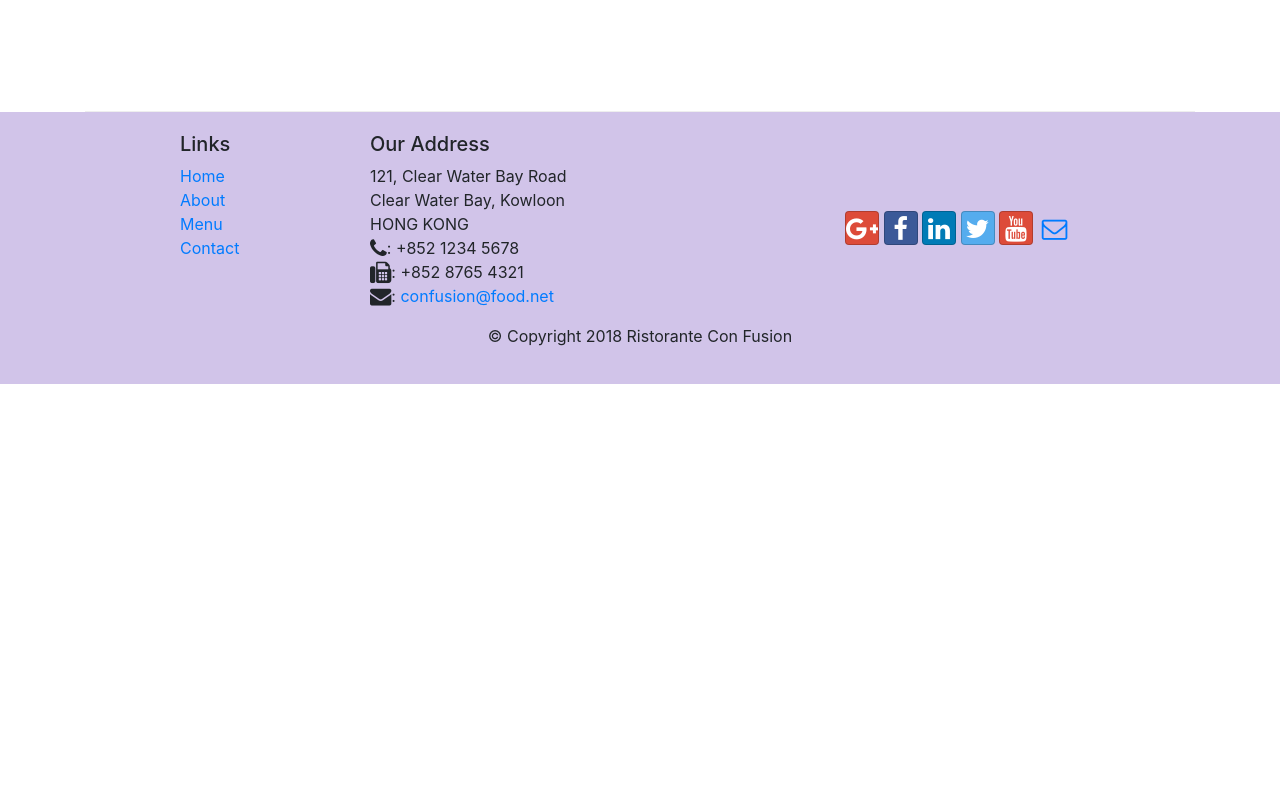
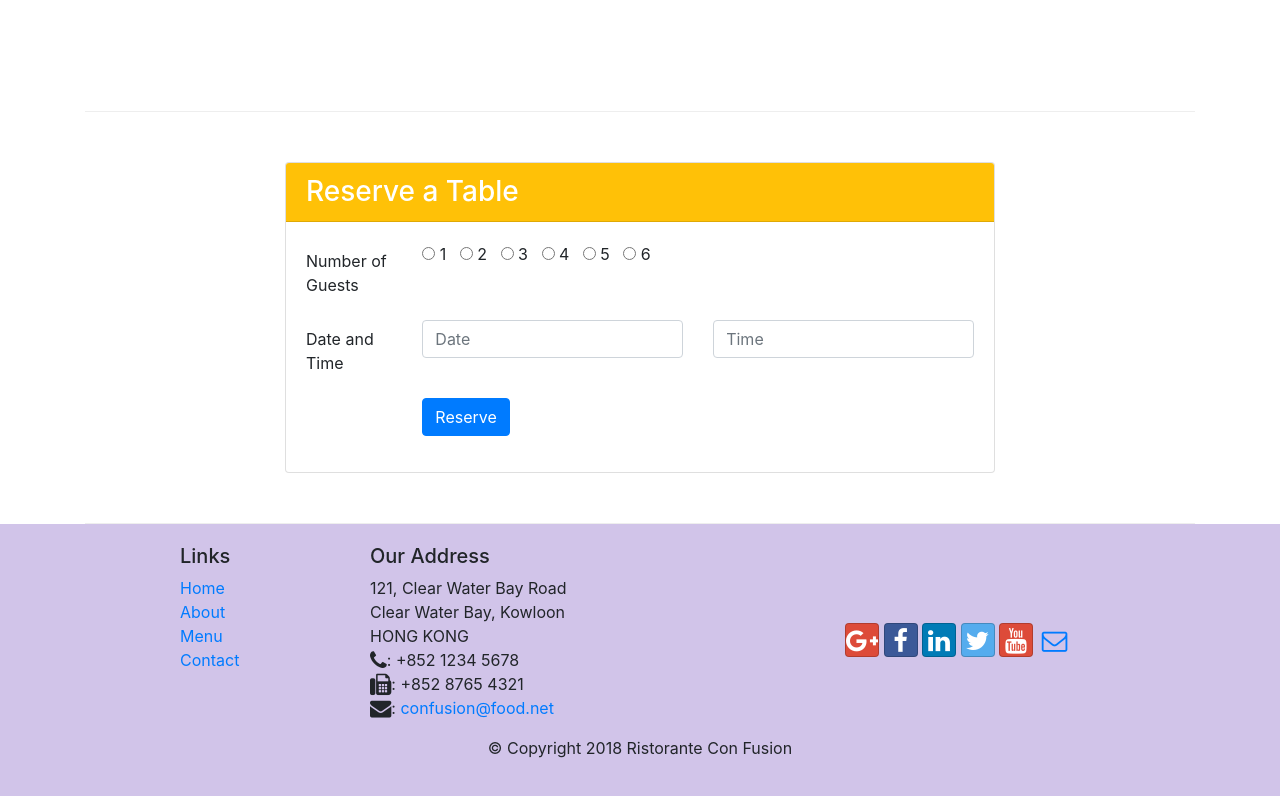
Before and after one commit to deirdreann/project-1, a website: page index.html in a window 1280 px wide. Shown: the part 1422-2218 px from the top of the page. Before the commit the page ends 1806 px from the top, so only its background shows below. Drawn offline with nearby package versions, Linux system fonts and the light colour scheme.

Commit message:
Assignment 2

```diff
--- a/index.html
+++ b/index.html
@@ -41,8 +41,11 @@
                     <h1>Ristorante con Fusion</h1>
                     <p>We take inspiration from the World's best cuisines, and create a unique fusion experience. Our lipsmacking creations will tickle your culinary senses!</p>
                 </div>
-                <div class="col-12 col-sm align-self-center">
+                <div class="col-12 col-sm-3 align-self-center">
                     <img src="img/logo.png" class="img-fluid">
+                </div>
+                <div class="col-12 col-sm-3 align-self-center">
+                	<a href="#reserve"><button type="button" class="btn btn-warning btn-block">Reserve Table</button></a>
                 </div>
             </div>
         </div>
@@ -70,11 +73,11 @@
             </div>
             <div class="col col-sm col-md">
             	<div class="media">
-                    <img class="d-flex mr-3 img-thumbnail align-self-center" src="img/buffet.png" alt="Buffet">
                     <div class="media-body">
-                        <h2 class="mt-0">Weekend Grand Buffet</h2>
+                        <h2 class="mt-0">Weekend Grand Buffet <span class="badge badge-danger">NEW</span></h2>
                         <p class="d-none d-sm-block">Featuring mouthwatering combinations with a choice of five different salads, six enticing appetizers, six main entrees and five choicest desserts. Free flowing bubbly and soft drinks. All for just $19.99 per person.</p>
                     </div>
+                    <img class="d-flex ml-3 img-thumbnail align-self-center" src="img/buffet.png" alt="Buffet">
                 </div>
             </div>
         </div>
@@ -95,7 +98,49 @@
                 </div>
             </div>
         </div>
+
+        <div class="row row-content align-items-center" id="reserve">
+            <div class="col-12 col-md-8 offset-md-2">
+            	<div class="card">
+            		<h3 class="card-header bg-warning text-white">Reserve a Table</h3>
+            		<div class="card-body">
+            			<form>
+                    		<div class="form-group row">
+                        		<label for="numguests" class="col-12 col-md-2 col-form-label">Number of Guests</label>
+		                        <div class="col-md-10" id="numguests">
+		                            <input type="radio" class="radio-inline" name="numguests" value="1"> 1&nbsp;&nbsp;
+		                            <input type="radio" class="radio-inline" name="numguests" value="2"> 2&nbsp;&nbsp;
+		                            <input type="radio" class="radio-inline" name="numguests" value="2"> 3&nbsp;&nbsp;
+		                            <input type="radio" class="radio-inline" name="numguests" value="2"> 4&nbsp;&nbsp;
+		                            <input type="radio" class="radio-inline" name="numguests" value="2"> 5&nbsp;&nbsp;
+		                            <input type="radio" class="radio-inline" name="numguests" value="2"> 6
+		                        </div>
+		                    </div>
+
+		                    <div class="form-group row">
+		                        <label for="datetime" class="col-12 col-md-2 col-form-label">Date and Time</label>
+		                        <div class="col-6 col-md-5">
+		                            <input type="text" class="form-control" id="date" name="date" placeholder="Date">
+		                        </div>
+		                        <div class="col-6 col-md-5">
+		                            <input type="text" class="form-control" id="time" name="time" placeholder="Time">
+		                        </div>
+		                    </div>
+
+		                    <div class="form-group row">
+		                        <div class="offset-md-2 col-md-10">
+		                            <button type="submit" class="btn btn-primary">
+		                                Reserve
+		                            </button>
+		                        </div>
+		                    </div>
+		                </form>
+            		</div>
+            	</div>
+            </div>
+        </div>
     </div>
+
 
     <footer class="footer">
         <div class="container">
```
Also changed, not shown: aboutus.html (+1 -1 lines), contactus.html (+4 -4 lines).
